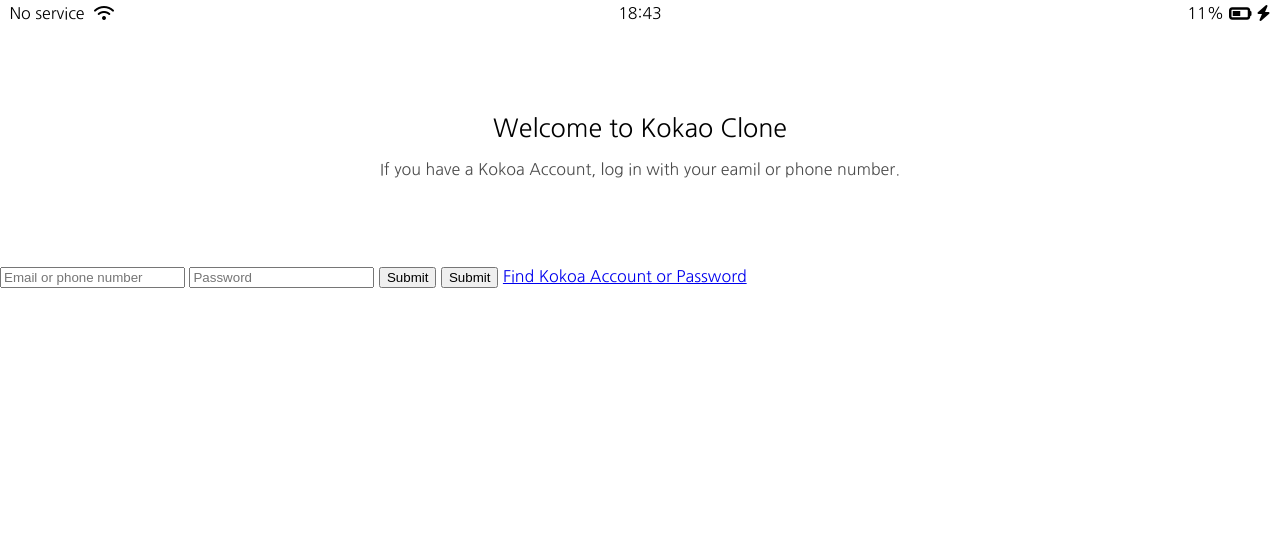
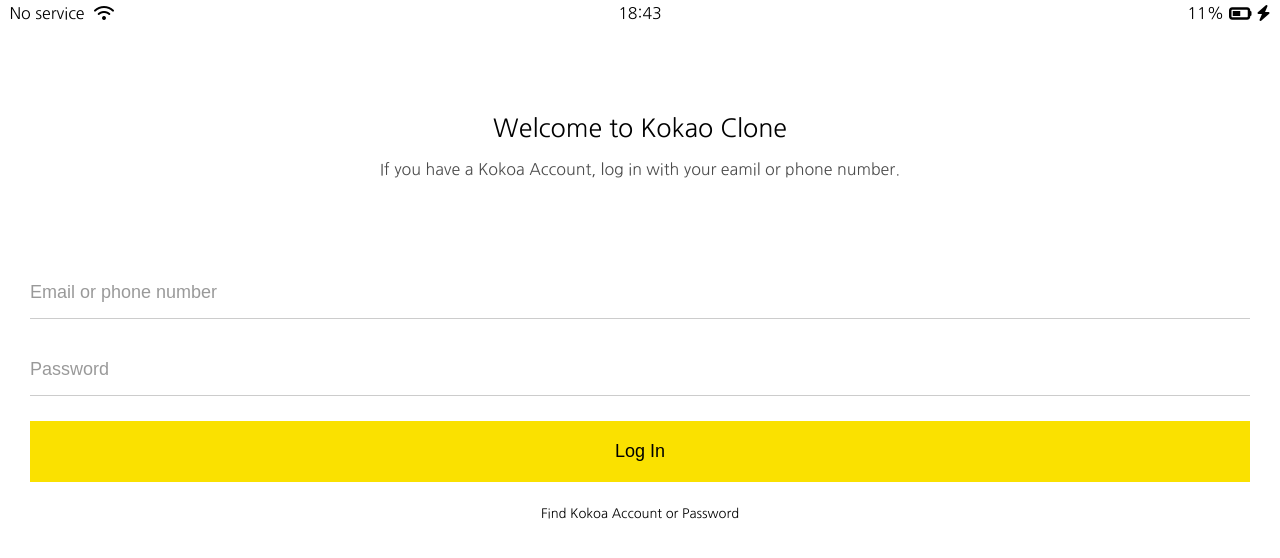
Before and after one commit to jinwonccie/kokoa-clone-2020, a plain HTML site: page index.html in a window 1280 px wide. Drawn offline with Linux system fonts and the light colour scheme.

Commit message:
6.8 Log In Form part Two

```diff
--- a/css/reset.css
+++ b/css/reset.css
@@ -46,3 +46,7 @@ table {
 	border-collapse: collapse;
 	border-spacing: 0;
 }
+
+input:focus {
+	outline: none;
+}
--- a/css/styles.css
+++ b/css/styles.css
@@ -1,6 +1,7 @@
-@import url('https://fonts.googleapis.com/css2?family=Nanum+Gothic:wght@400;700;800&family=Open+Sans:wght@600&family=Oswald:wght@300;400&display=swap');
+@import url("https://fonts.googleapis.com/css2?family=Nanum+Gothic:wght@400;700;800&family=Open+Sans:wght@600&family=Oswald:wght@300;400&display=swap");
 @import "reset.css";
 @import "staus-bar.css";
+@import "variables.css";
 
 body {
   font-family: "Nanum Gothic", sans-serif;
@@ -21,3 +22,36 @@ body {
   width: 60%;
   opacity: 0.7;
 }
+
+#login-form {
+  display: flex;
+  flex-direction: column;
+  margin: 0px 30px;
+}
+#login-form input {
+  border: none;
+  padding: 15px 0px;
+  font-size: 18px;
+  margin-bottom: 25px;
+}
+#login-form input:not([type="submit"]) {
+  border-bottom: 1px solid rgba(0, 0, 0, 0.2);
+  transition: border-color 0.3s ease-in-out;
+}
+#login-form input::placeholder {
+  color: rgba(0, 0, 0, 0.4);
+}
+#login-form input:focus {
+  border-color: var(--yellow);
+}
+#login-form input[type="submit"] {
+  background-color: var(--yellow);
+  cursor: pointer;
+  padding: 20px 0px;
+}
+#login-form a {
+  text-align: center;
+  text-decoration: none;
+  color: inherit;
+  font-size: 13px;
+}
--- /dev/null
+++ b/css/variables.css
@@ -0,0 +1,3 @@
+:root {
+    --yellow: #fae100;
+}
--- a/index.html
+++ b/index.html
@@ -31,8 +31,7 @@
         <form id="login-form">
             <input type="text" placeholder="Email or phone number" />
             <input type="text" placeholder="Password" />
-            <input type="submit" placeholder="Log In" />
-            <input type="submit" placeholder="Sign Up" />
+            <input type="submit" value="Log In" />
             <a href="#">Find Kokoa Account or Password</a>
         </form>
     <script src="https://kit.fontawesome.com/142be9690b.js" crossorigin="anonymous">
```
